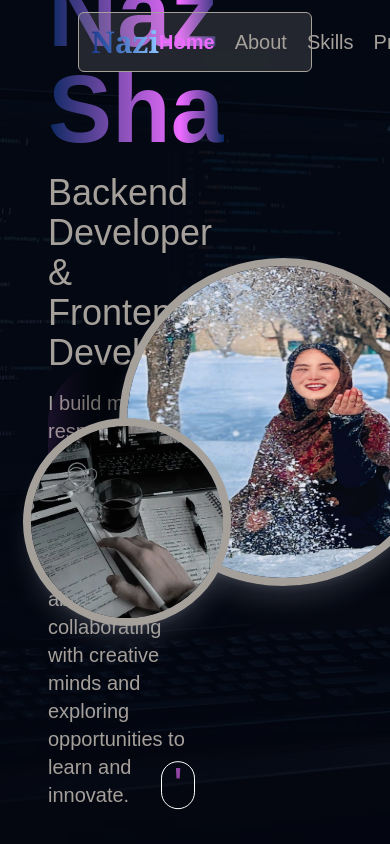
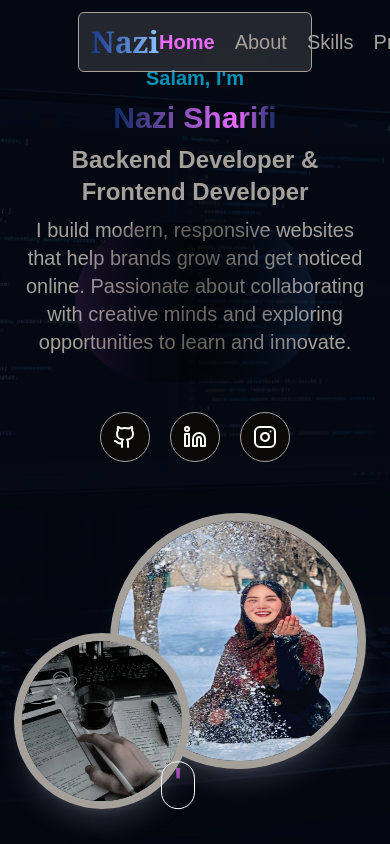
Before and after one commit to nazisharifi2025/NaziSharifi, a Next.js app: page / in a window 390 px wide. Shown: the top 844 px of the page. Built offline with nearby package versions, Linux system fonts and the light colour scheme.

Commit message:
added responsev

```diff
--- a/src/app/Componnint/Hero.tsx
+++ b/src/app/Componnint/Hero.tsx
@@ -4,13 +4,13 @@ import Image from "next/image";
 function Hero() {
   return (
     <div className='h-screen w-full bg-cover bg-center bg-[url(/image.avif)]'>
-        <div className='h-full w-full bg-gray-950/80 flex p-12 justify-end items-center '>
-        <div className='w-[60%] h-[80%] flex flex-col gap-4 mx-auto justify-center   relative'>
+        <div className='h-full w-full bg-gray-950/80 flex lg:flex-row flex-col md:p-12 p-6 justify-end items-center '>
+        <div className='lg:w-[60%] md:mt-0 mt-10 w-full  lg:h-[80%] h-[90%] flex flex-col md:gap-4 gap-2 mx-auto justify-center lg:items-start items-center  relative'>
             <div className="h-[40%] w-[70%] bg-linear-to-l from-blue-400/10 via-black/40 to-fuchsia-400/10 absolute top-[40%] rounded-full "></div>
             <span className='text-cyan-600 font-bold  text-xl'>Salam, I'm</span>
-            <h1 className='text-8xl font-bold z-40 bg-linear-to-l from-[#042862] via-fuchsia-400 via-25% text-transparent bg-clip-text to-[#042862]'>Nazi Sharifi</h1>
-            <h2 className='text-4xl text-stone-400 font-medium text-shadow-blue-400 '>Backend Developer & Frontend Developer</h2>
-            <p className=' w-[80%]  text-xl text-stone-400'>I build modern, responsive websites that help brands grow and get noticed online. Passionate about collaborating with creative minds and exploring opportunities to learn and innovate.</p>
+            <h1 className='lg:text-8xl font-bold md:text-6xl text-3xl z-40 bg-linear-to-l from-[#042862] via-fuchsia-400 via-25% text-transparent bg-clip-text to-[#042862]'>Nazi Sharifi</h1>
+            <h2 className='md:text-4xl text-2xl text-stone-400 font-bold md:font-medium text-shadow-blue-400 lg:text-start text-center '>Backend Developer & Frontend Developer</h2>
+            <p className=' md:w-[80%] w-full lg:text-start text-center  text-xl text-stone-400'>I build modern, responsive websites that help brands grow and get noticed online. Passionate about collaborating with creative minds and exploring opportunities to learn and innovate.</p>
             <div className='flex gap-5 items-center mt-12'>
                <button className=" p-3 text-white rounded-full border border-stone-400 bg-stone-950 hover:shadow-2xl shadow-fuchsia-400/50 hover:border-fuchsia-400/50"><Link href="https://github.com/nazisharifi2025" target="_blank"> <Github/> </Link></button>
                <button className=" p-3 text-white rounded-full border border-stone-400 bg-stone-950 hover:shadow-2xl shadow-fuchsia-400/50 hover:border-fuchsia-400/50"><Link href="https://www.linkedin.com/in/nazi-sharifi-102735368/" target="_blank"> <Linkedin/></Link> </button>
@@ -18,10 +18,10 @@ function Hero() {
             </div>
         </div>
         {/* div text endded */}
-        <div className="w-[40%] h-[80%] flex flex-col justify-center items-center">
-            <div className="h-82 w-82 rounded-full border-8 border-stone-400 relative shadow-xl shadow-gray-400/20">
+        <div className="md:w-[40%] w-full md:h-[80%] h-[95%] flex flex-col justify-center items-end md:items-center">
+            <div className="md:h-82 md:w-82 h-64 w-64 rounded-full border-8 border-stone-400 relative shadow-xl shadow-gray-400/20">
               <Image src="/1769718988117.jpg" alt="me1.png" className="h-full w-full rounded-full" height={800} width={800}  />
-               <div className="h-52 w-52 rounded-full border-8  border-stone-400 absolute -bottom-12 shadow-xl shadow-gray-400/20 -left-26">
+               <div className="md:h-52 md:w-52 h-44 w-44 rounded-full border-8  border-stone-400 absolute -bottom-12 shadow-xl shadow-gray-400/20 -left-26">
                <Image src="/C.webp" alt="me1.png" className="h-full w-full rounded-full" height={800} width={800}  />
                </div>
             </div>
```
